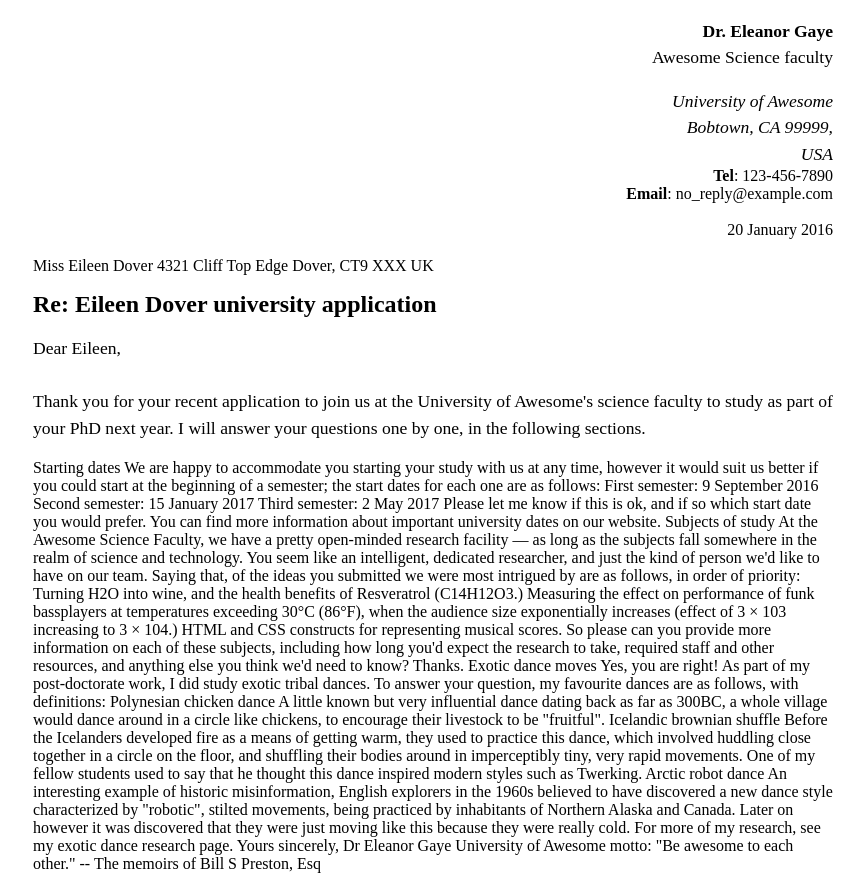
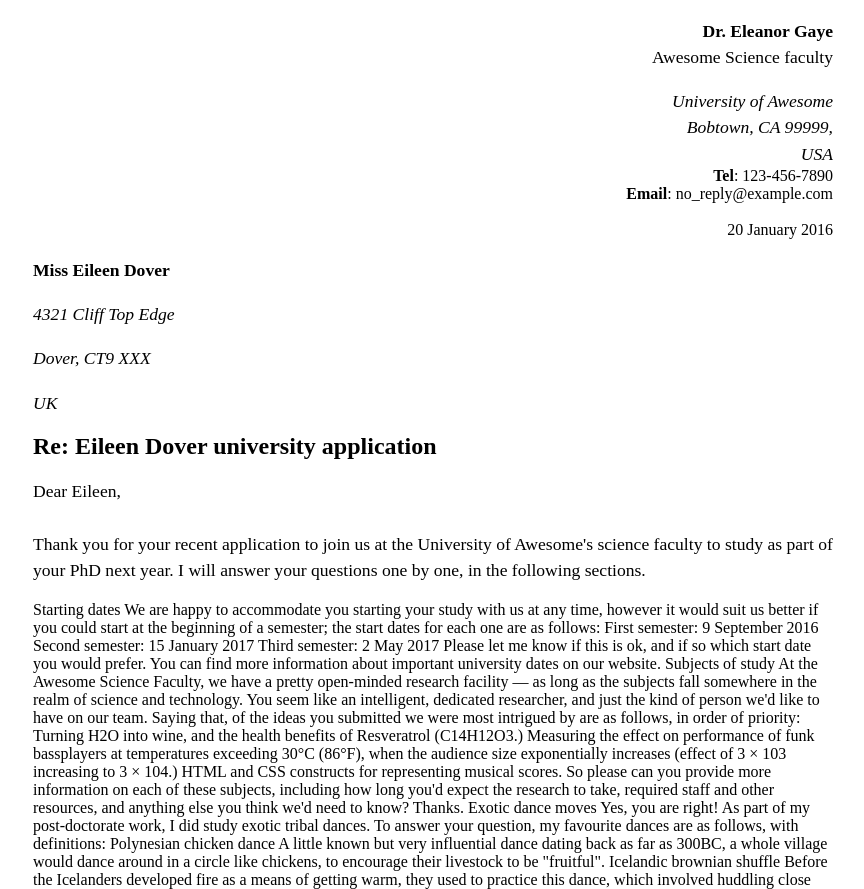
Before and after one commit to iandriscoll24/iandriscoll24.github.io, a plain HTML site: page ica/ica3a.html in a window 1280 px wide. Shown: the top 889 px of the page, without its empty margins (207-1071 px from the left). Drawn offline with Linux system fonts and the light colour scheme; files that its build step writes are made by us from their sources.

Commit message:
Update ica3a.html

```diff
--- a/ica/ica3a.html
+++ b/ica/ica3a.html
@@ -5,8 +5,7 @@
         <link rel="stylesheet" href="ica3a.css">
         <title> In Class Assignment 3 </title>
     </head>
-    <body>
-        <div class="sender-column">
+    <div class="sender-column">
         <p><strong>Dr. Eleanor Gaye</strong><br>
         Awesome Science faculty<br>
         <address>University of Awesome</address>
@@ -16,10 +15,11 @@
         <strong>Email</strong>: no_reply@example.com<br><br>
         20 January 2016</p>
         </div>
-        Miss Eileen Dover
-        4321 Cliff Top Edge
-        Dover, CT9 XXX
-        UK
+    <body>
+        <p><strong>Miss Eileen Dover</strong><br>
+        <address>4321 Cliff Top Edge</address><br>
+       <address>Dover, CT9 XXX</address><br>
+        <address>UK</address></p>
         <h1>Re: Eileen Dover university application </h1>
         <p>Dear Eileen,<br>
             <br>
```
